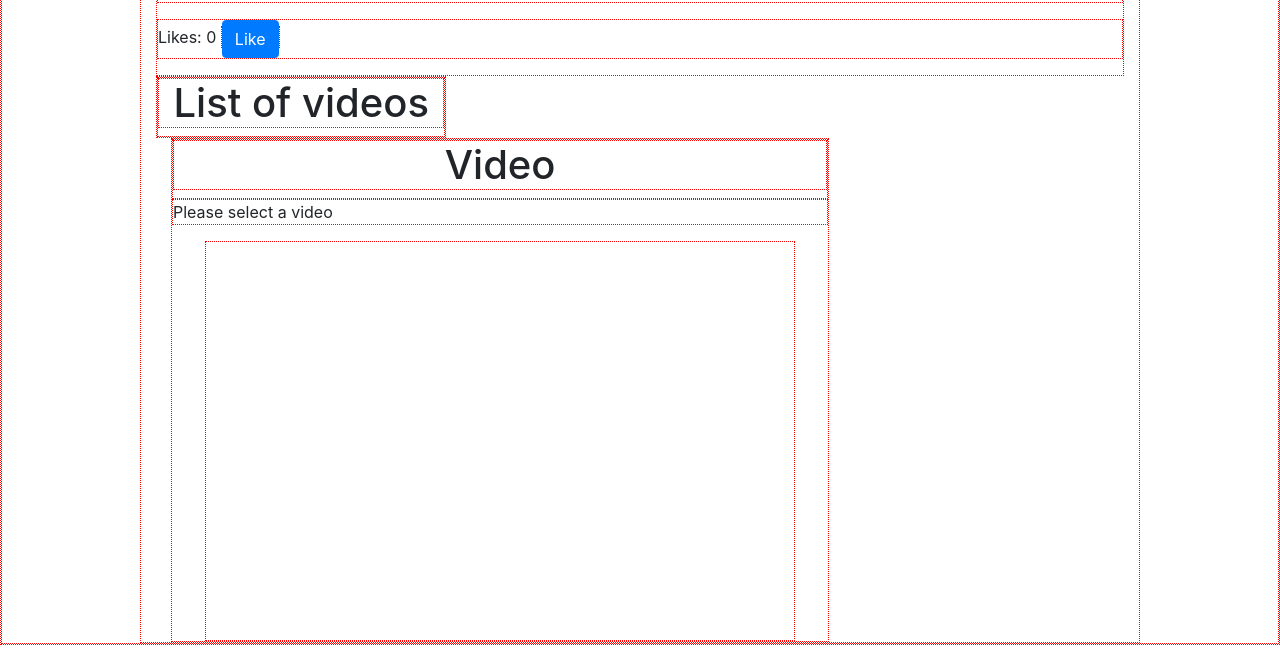
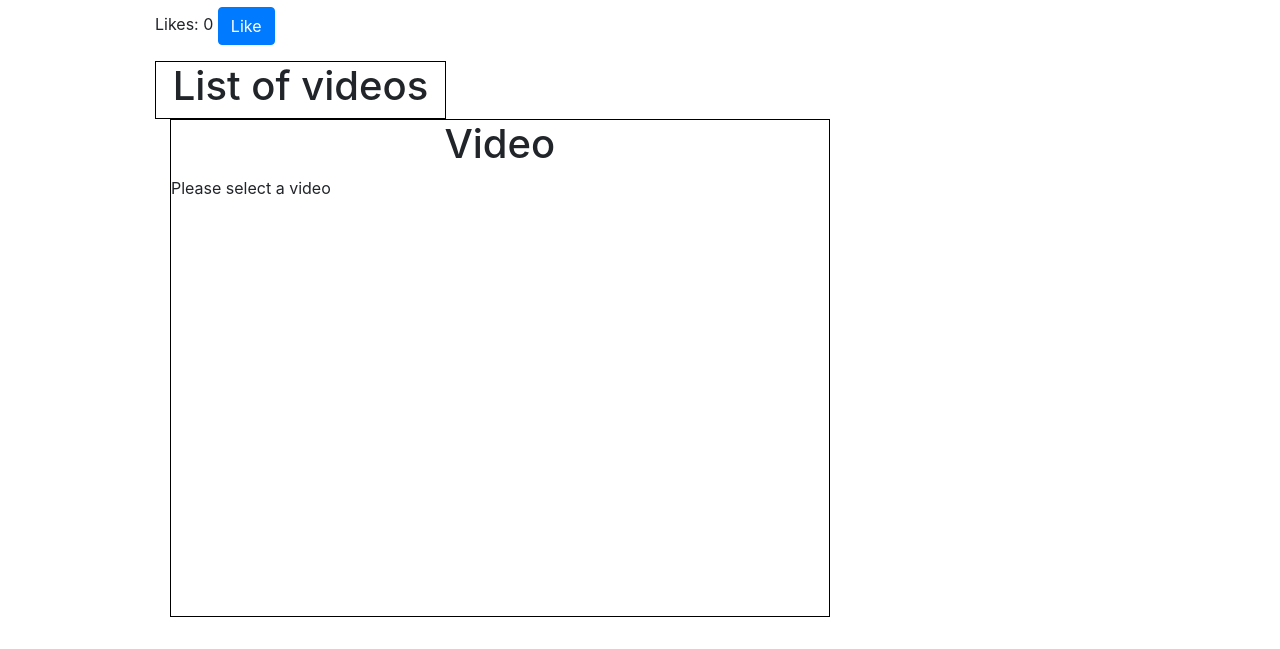
Before and after one commit to hchoi84/YouCourse, a Django app: template apps/course_app/templates/course_app/read.html in a window 1280 px wide. Shown: the part 151-800 px from the top of the page. Run offline with Django 3.2, Linux system fonts and the light colour scheme; the template is opened without the code that fills it, so the values that code supplies are empty; parts of the project's set-up code (start-up, migrations or seed data) failed here and were passed over; some libraries are stand-ins or nearby versions.

Commit message:
fixed div issue that was causing left and right columns to not get separated on course/# and Course/#/video/#

```diff
--- a/apps/user_app/static/user_app/css/style.css
+++ b/apps/user_app/static/user_app/css/style.css
@@ -1,6 +1,6 @@
-*{
+/* *{
     border: 1px dotted red;
-}
+} */
 
 .container{
     padding-top: 30px;
@@ -357,6 +357,7 @@ nav {
   height: auto;
   display: inline-block;
   vertical-align: top;
+  border: 1px solid black;
 }
 .right_side_box{
   width: 68%;
@@ -364,6 +365,7 @@ nav {
   display: inline-block;
   margin-left: 15px;
   vertical-align: top;
+  border: 1px solid black;
 }
 .thumbnail{
   width: 100%;
--- a/apps/video_app/templates/video_app/read.html
+++ b/apps/video_app/templates/video_app/read.html
@@ -29,6 +29,8 @@
         </div>
         <!-- end header section -->
 
+        <br>
+
         <!-- begin left side -->
         <div class="left_side_box">
             <div class="text_center">
@@ -46,8 +48,8 @@
                 {% if author %}
                     <a href="/course/{{ course.id }}/video/{{ video.id }}/edit_video_form"><button type="button" class="btn btn-danger">Edit Video</button></a>
                 {% endif %}
+            </div>
             {% endfor %}
-                </div>
         </div>
         <!-- end left side -->
 
```
Lines whose indentation alone changed are shown as unchanged.
